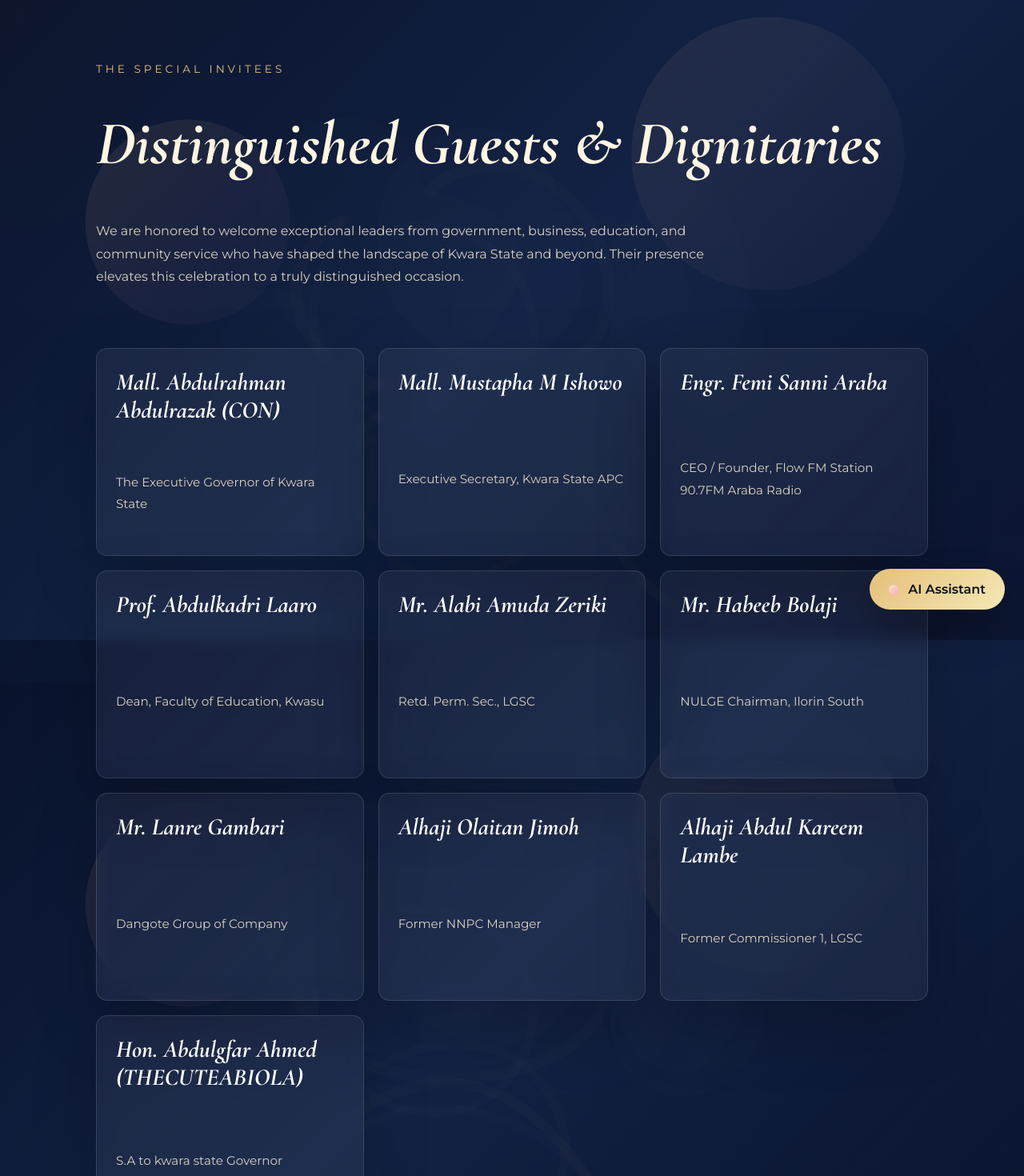
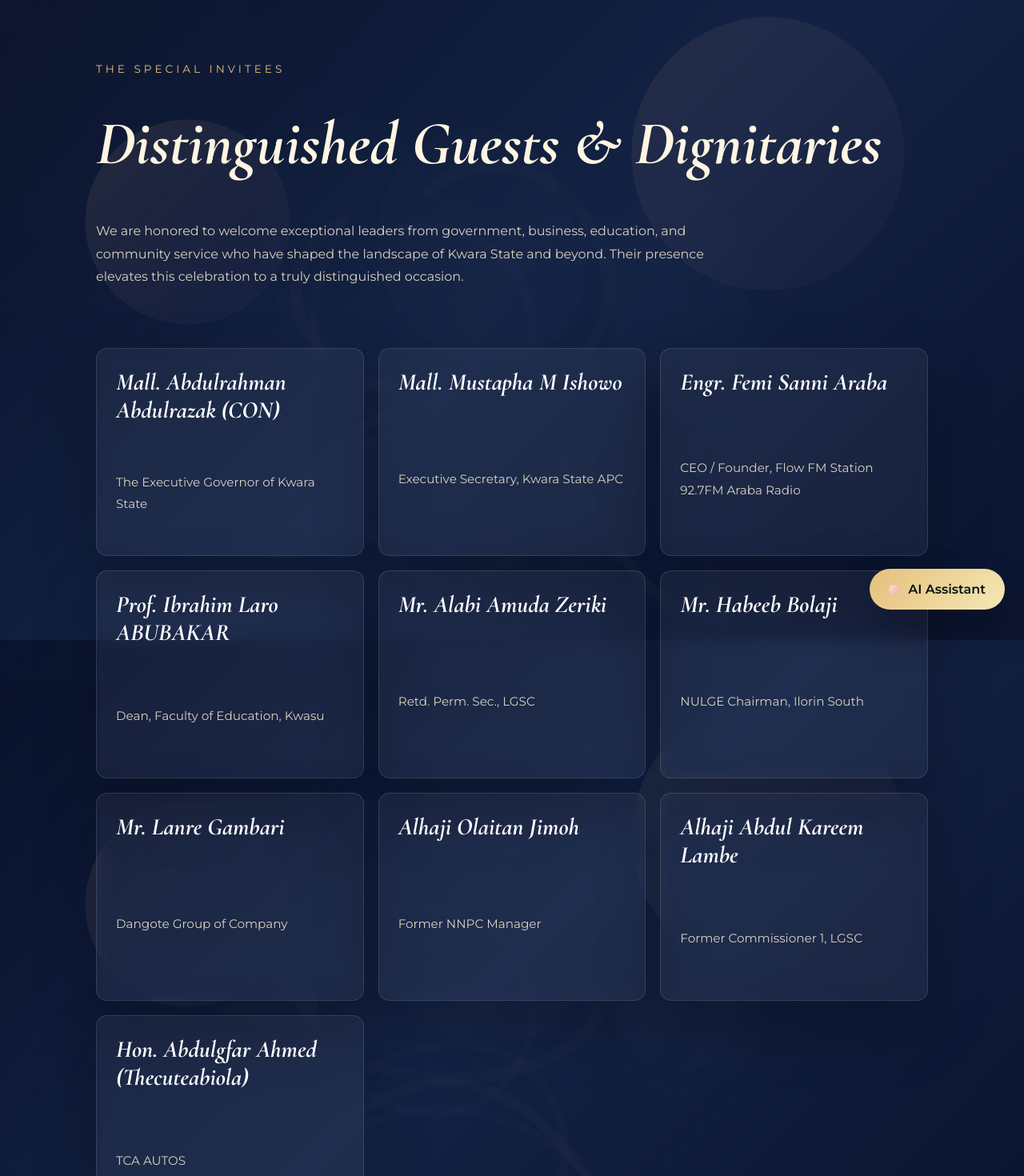
Before and after one commit to Jc-Ls/ok26-wedding-os, a Next.js app: page /special-guests in a window 1280 px wide. Shown: the top 1470 px of the page at 80% size. Built offline with nearby package versions, Linux system fonts and the light colour scheme.

Commit message:
page fixed

```diff
--- a/src/app/special-guests/page.tsx
+++ b/src/app/special-guests/page.tsx
@@ -5,14 +5,14 @@ import TiltCard from '../components/TiltCard';
 const guests = [
   { name: 'Mall. Abdulrahman Abdulrazak (CON)', title: 'The Executive Governor of Kwara State' },
   { name: 'Mall. Mustapha M Ishowo', title: 'Executive Secretary, Kwara State APC' },
-  { name: 'Engr. Femi Sanni Araba', title: 'CEO / Founder, Flow FM Station 90.7FM Araba Radio' },
-  { name: 'Prof. Abdulkadri Laaro', title: 'Dean, Faculty of Education, Kwasu' },
+  { name: 'Engr. Femi Sanni Araba', title: 'CEO / Founder, Flow FM Station 92.7FM Araba Radio' },
+  { name: 'Prof. Ibrahim Laro ABUBAKAR', title: 'Dean, Faculty of Education, Kwasu' },
   { name: 'Mr. Alabi Amuda Zeriki', title: 'Retd. Perm. Sec., LGSC' },
   { name: 'Mr. Habeeb Bolaji', title: 'NULGE Chairman, Ilorin South' },
   { name: 'Mr. Lanre Gambari', title: 'Dangote Group of Company' },
   { name: 'Alhaji Olaitan Jimoh', title: 'Former NNPC Manager' },
   { name: 'Alhaji Abdul Kareem Lambe', title: 'Former Commissioner 1, LGSC' },
-   { name: 'Hon. Abdulgfar Ahmed (THECUTEABIOLA)', title: 'S.A to kwara state Governor' },
+   { name: 'Hon. Abdulgfar Ahmed (Thecuteabiola)', title: 'TCA AUTOS' },
 ];
 
 export default function SpecialGuestsPage() {
```
